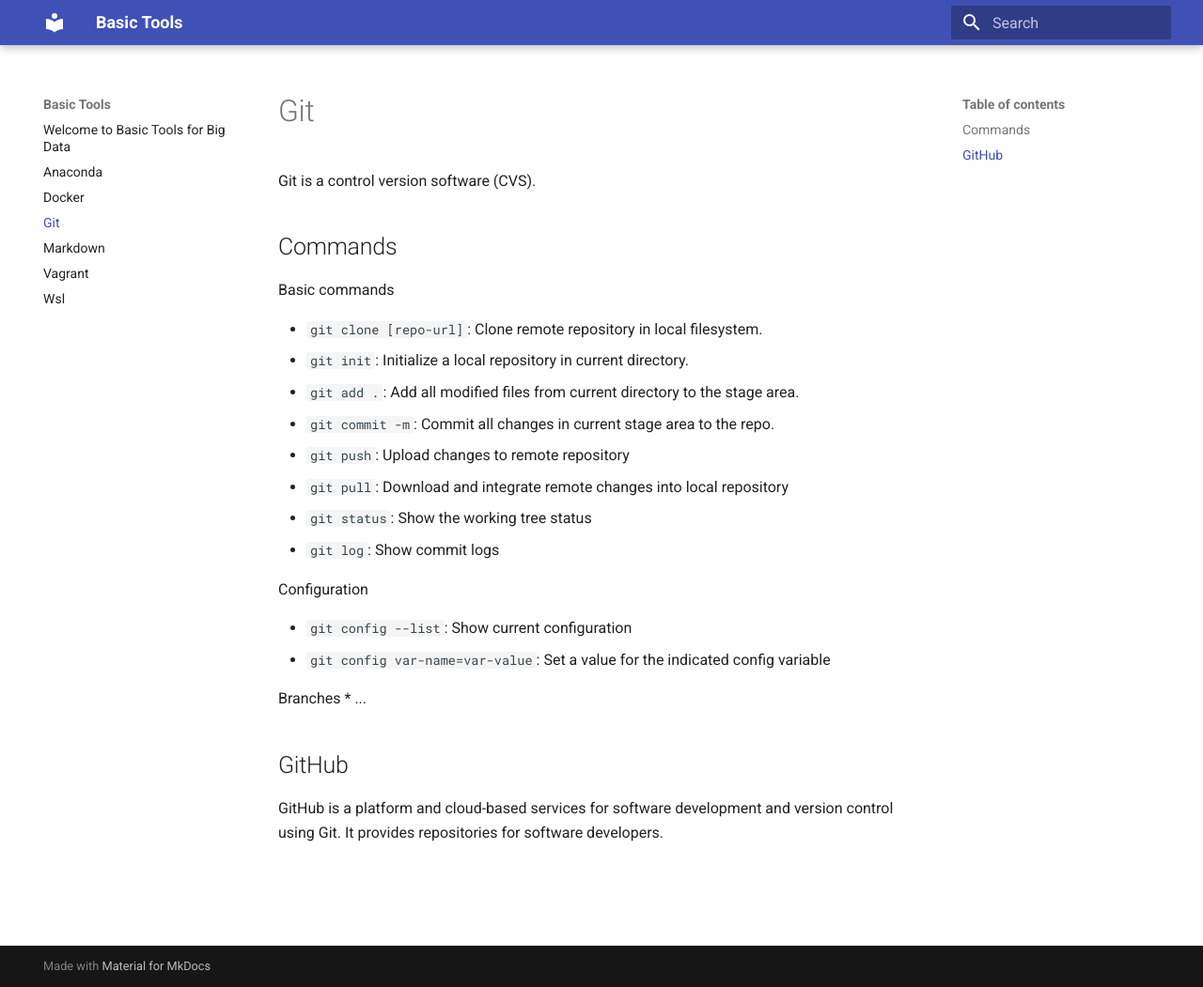
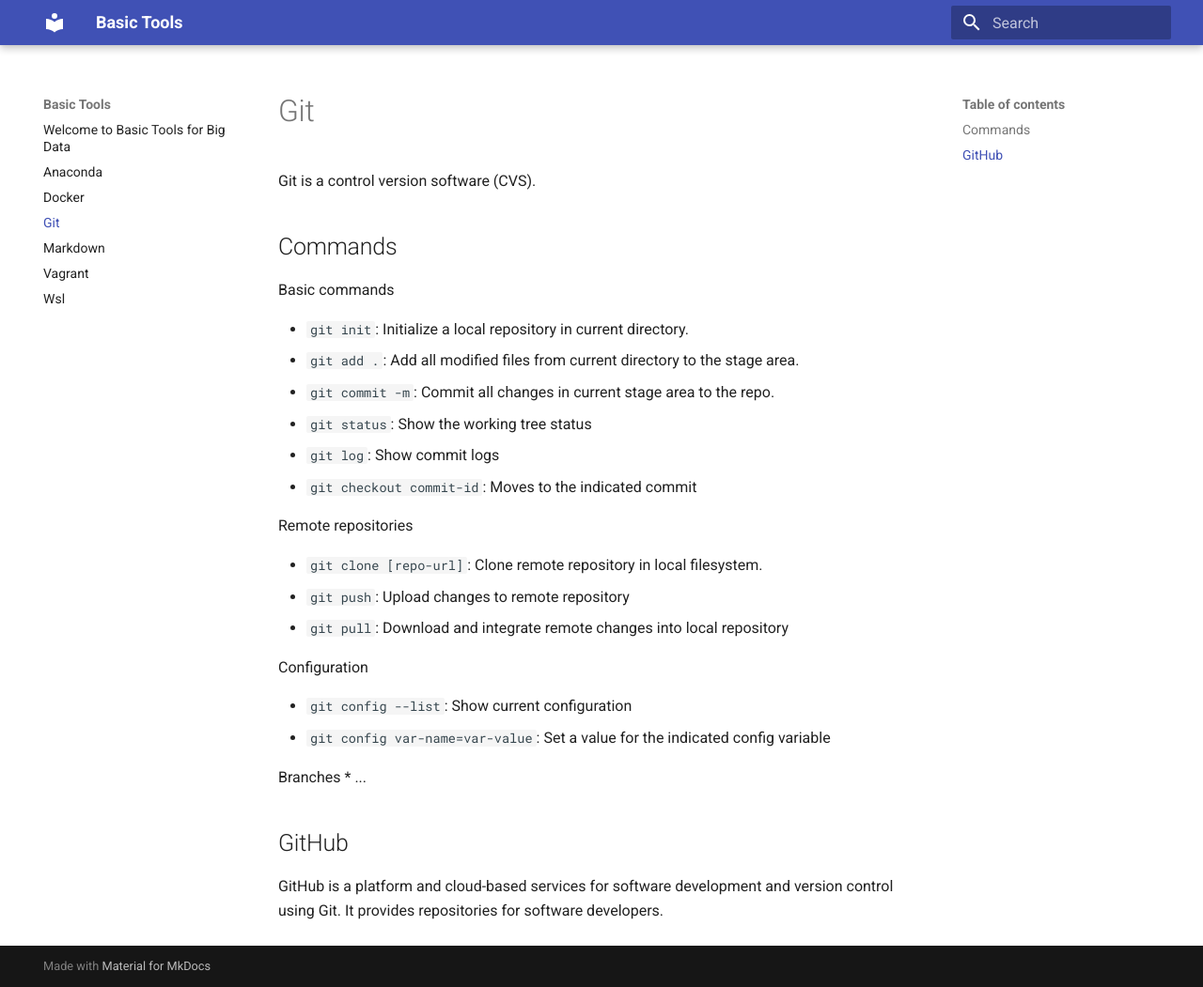
Before and after one commit to bigdatawirtz/basic-tools, an MkDocs documentation site: the page built from docs/git.md, in a window 1280 px wide and 1051 px high. Shown: the whole window at 94% size. Built offline with MkDocs 1.6.1 and Material for MkDocs 9.7.7, drawn with Linux system fonts in a browser that asks for light colours.

Commit message:
git updates

```diff
--- a/docs/git.md
+++ b/docs/git.md
@@ -4,14 +4,18 @@
 
 Basic commands
 
-* `git clone [repo-url]`: Clone remote repository in local filesystem.
 * `git init`: Initialize a local repository in current directory.
 * `git add .`: Add all modified files from current directory to the stage area.
 * `git commit -m`: Commit all changes in current stage area to the repo.
+* `git status`: Show the working tree status
+* `git log`: Show commit logs
+* `git checkout commit-id`: Moves to the indicated commit
+
+Remote repositories
+
+* `git clone [repo-url]`: Clone remote repository in local filesystem.
 * `git push`: Upload changes to remote repository
 * `git pull`: Download and integrate remote changes into local repository
-* `git status`: Show the working tree status
-* `git log`: Show commit logs
 
 Configuration
 
```
